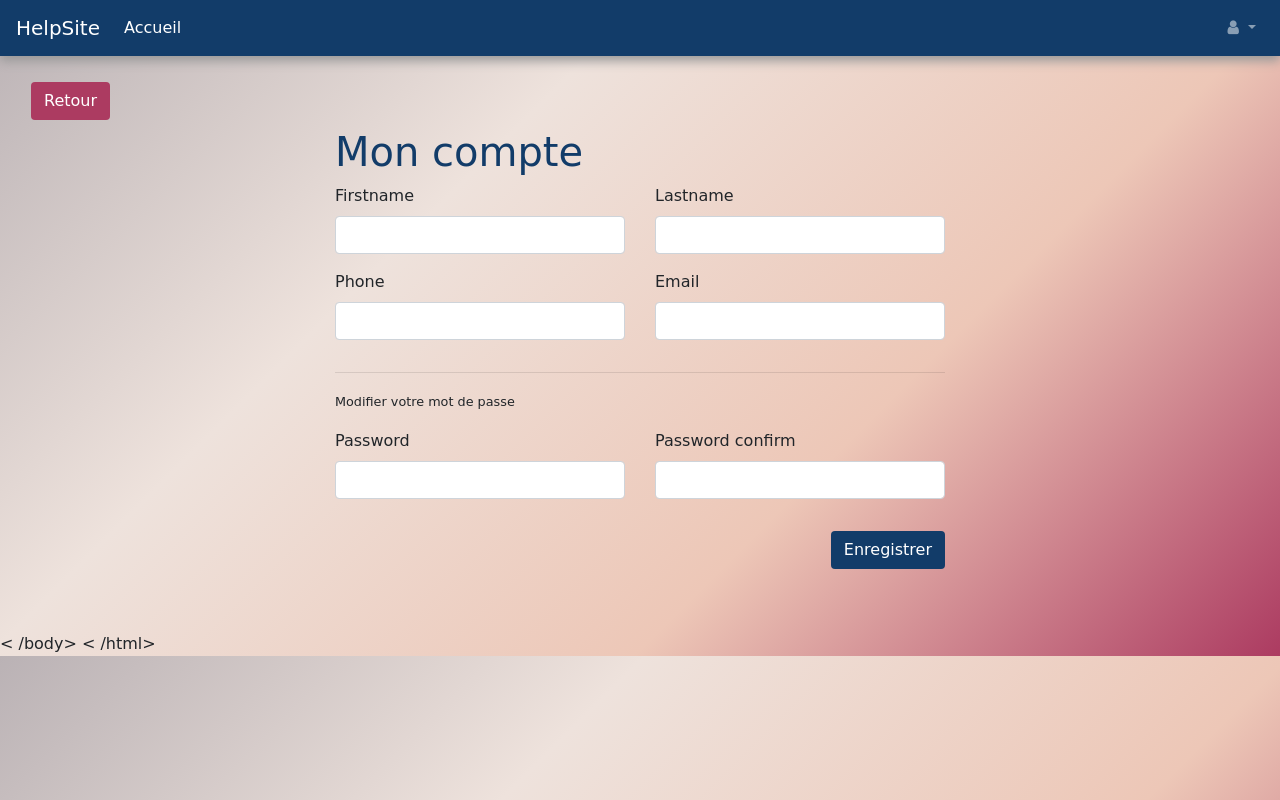
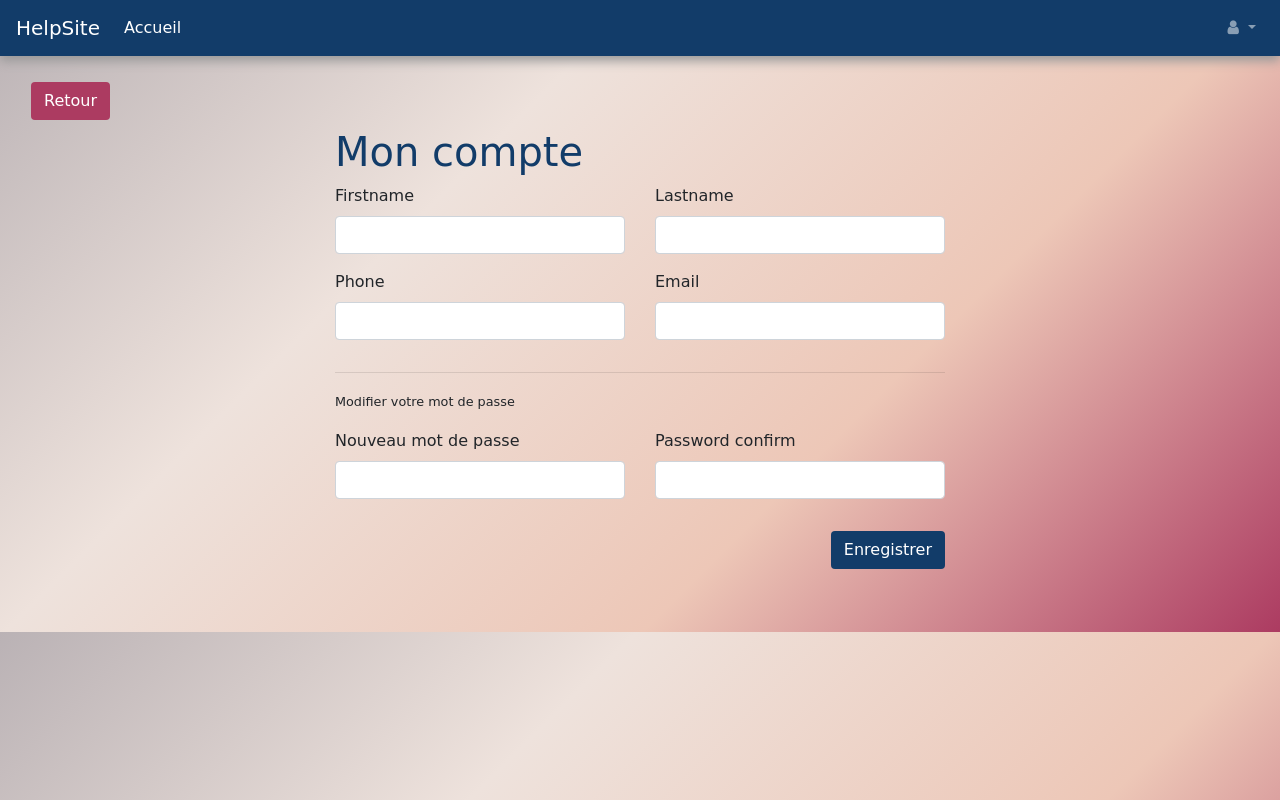
Before and after one commit to LeilaHadjioual/site_annonce_symfony, a Symfony app: template templates/userAccount/editAccount.html.twig in a window 1280 px wide. Run offline with Twig, Linux system fonts and the light colour scheme; the template is opened without the code that fills it, so the values that code supplies are empty; form fields are guessed from the names that the template uses; some libraries are stand-ins or nearby versions; some web fonts are replaced.

Commit message:
modif label on form

```diff
--- a/templates/base.html.twig
+++ b/templates/base.html.twig
@@ -71,8 +71,8 @@
 <!-- Back to top button -->
 <a id="button"></a>
 
+{% block body %}
 
-{% block body %}
     {% include 'pages/homePage.html.twig' %}
 
 {% endblock %}
@@ -107,5 +107,5 @@
         });
     </script>
 {% endblock %}
-< /body>
-< /html>
+</body>
+</html>
--- a/templates/userAccount/editAccount.html.twig
+++ b/templates/userAccount/editAccount.html.twig
@@ -20,7 +20,7 @@
         <hr>
         <p><small>Modifier votre mot de passe</small></p>
         <div class="row">
-            <div class="col-md-6">{{ form_row(form.password) }}</div>
+            <div class="col-md-6">{{ form_row(form.password, {'label' : 'Nouveau mot de passe'}) }}</div>
             <div class="col-md-6">{{ form_row(form.passwordConfirm) }}</div>
         </div>
         <div class="text-right">
```
